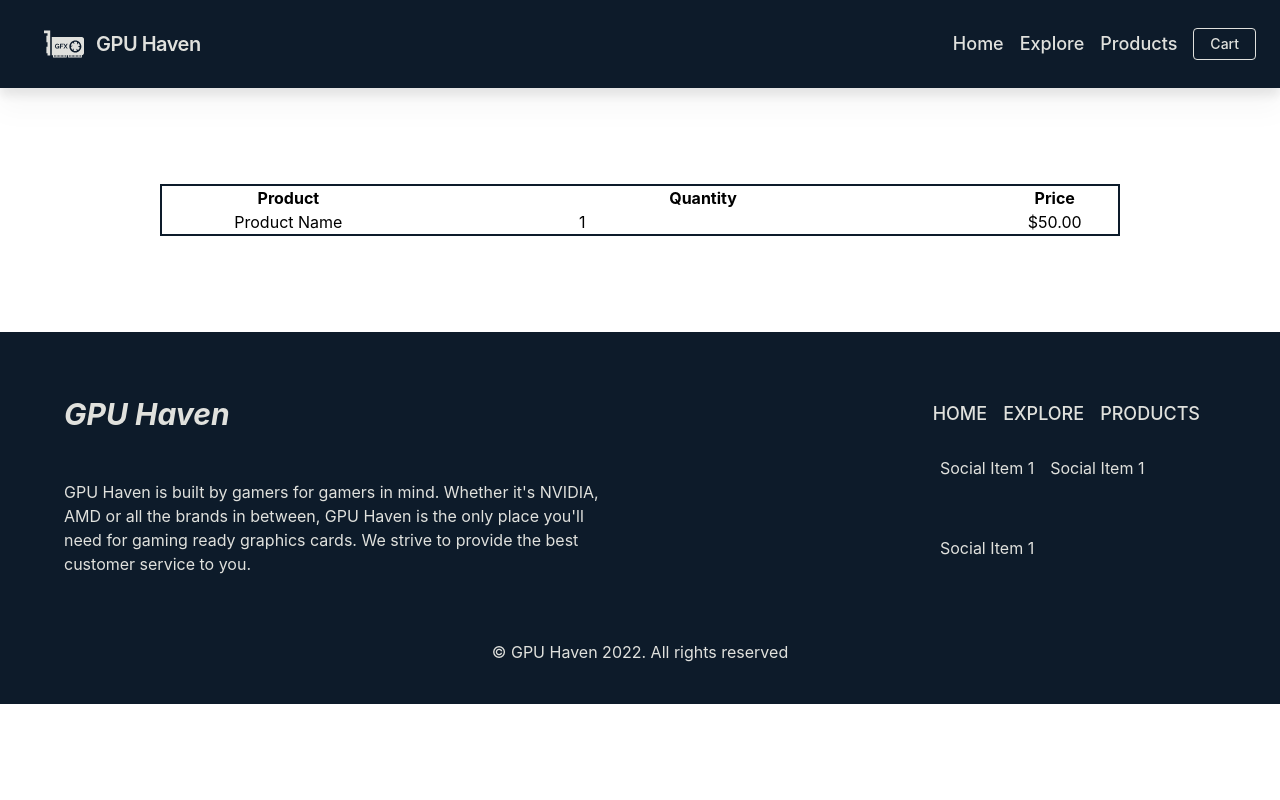
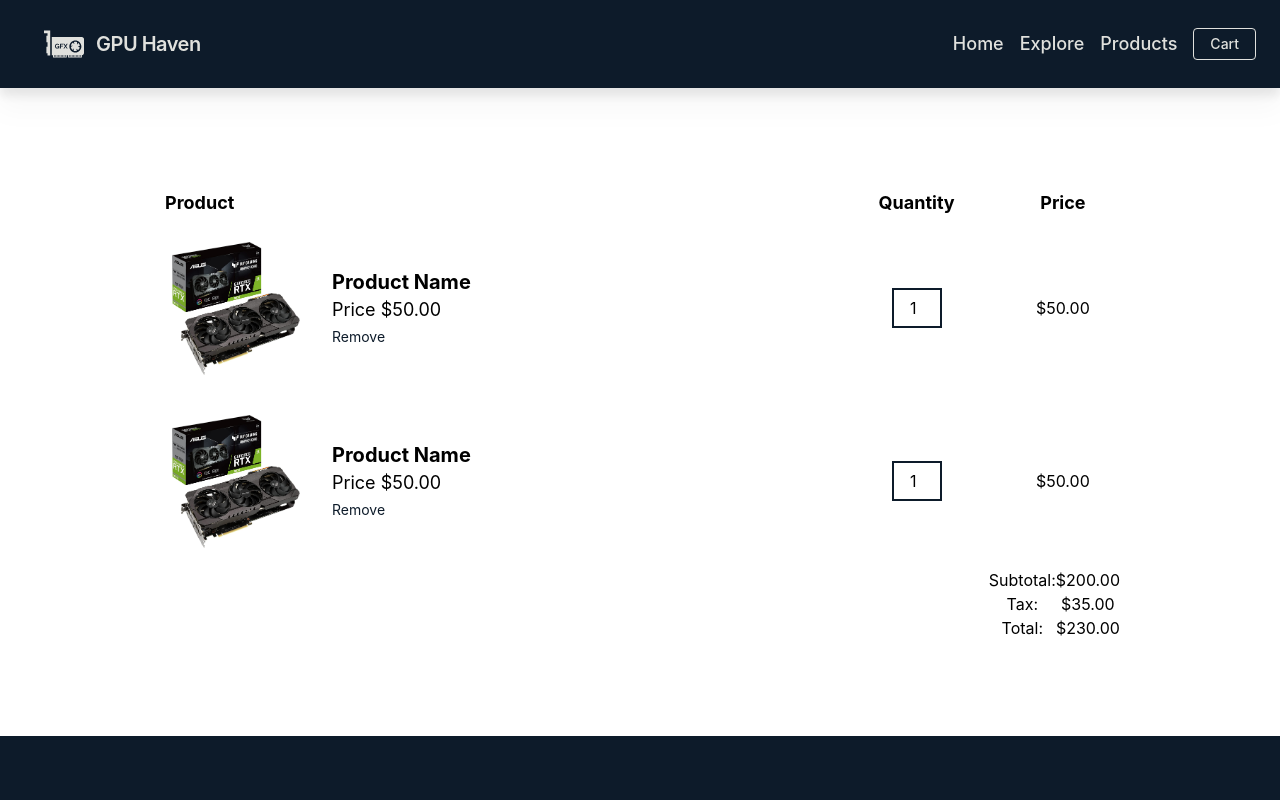
Before and after one commit to ye-james/gpu-haven, a React (Create React App) app: page /cart in a window 1280 px wide. Shown: the top 800 px of the page. Built offline with nearby package versions, Linux system fonts and the light colour scheme.

Commit message:
update cart styling

```diff
--- a/src/components/Cart.js
+++ b/src/components/Cart.js
@@ -1,20 +1,68 @@
 import React from 'react'
+import RTX_3070 from '../imgs/RTX_3070.jpg'
 
 function Cart() {
   return (
     <div className='w-3/4 mx-auto my-24'>
-        <table className="w-full border-2 border-solid rounded-md border-primary-dark">
+        <table className="w-full">
             <tr>
-                <th>Product</th>
-                <th>Quantity</th>
-                <th>Price</th>
+                <th className='text-left p-[5px] text-white	background-primary-dark text-lg'>Product</th>
+                <th className='text-center p-[5px] text-white	text-lg'>Quantity</th>
+                <th className='text-center p-[5px] text-white	text-lg'>Price</th>
+            </tr>
+
+
+            <tr>
+              <td className='px-3 py-5'>
+                <div className='flex flex-wrap items-center gap-8'>
+                <img src={RTX_3070} alt="rtx" className='w-32'/>
+              <div className='text-left'>
+                <p className='text-xl font-bold'>Product Name</p>
+                <small className='text-lg'>Price $50.00</small>
+                <br></br>
+                <a href="" className='text-sm text-primary-dark'>Remove</a>
+              </div>
+                </div>
+                </td>
+                <td><input className="px-2 w-[50px] h-[40px] border-2 border-solid border-primary-dark text-right" type="number" value="1"/></td>
+                <td>$50.00</td>
+          </tr>
+
+            <tr>
+              <td className='px-3 py-5'>
+                <div className='flex flex-wrap items-center gap-8'>
+                <img src={RTX_3070} alt="rtx" className='w-32'/>
+              <div className='text-left'>
+                <p className='text-xl font-bold'>Product Name</p>
+                <small className='text-lg'>Price $50.00</small>
+                <br></br>
+                <a href="" className='text-sm text-primary-dark'>Remove</a>
+              </div>
+                </div>
+                </td>
+                <td><input className="px-2 w-[50px] h-[40px] border-2 border-solid border-primary-dark text-right" type="number" value="1"/></td>
+                <td>$50.00</td>
+          </tr>
+
+        </table>
+
+        <div className='flex justify-end '>
+          <table >
+            <tr>
+              <td>Subtotal:</td>
+              <td>$200.00</td>
             </tr>
             <tr>
-                <td>Product Name</td>
-                <td><input type="number" value="1"/></td>
-                <td>$50.00</td>
+              <td>Tax:</td>
+              <td>$35.00</td>
             </tr>
-        </table>
+            <tr>
+              <td>Total:</td>
+              <td>$230.00</td>
+            </tr>
+          </table>
+        </div>
+
     </div>
   )
 }
--- a/src/components/ProductPage/Accordion.js
+++ b/src/components/ProductPage/Accordion.js
@@ -5,7 +5,7 @@
 
   return (
     <div className="mb-2 font-bold text-left uppercase accordion-item text-md text-secondary-dark">
-      <div className="divide-y accordion-title divide-solid" onClick={() => setIsActive(!isActive)} >
+      <div className="accordion-title" onClick={() => setIsActive(!isActive)} >
         <div>{title} <span>{isActive ? '-' : '+'}</span></div>
       </div>
       {isActive && <div className="accordion-content">{content}</div>}
```
